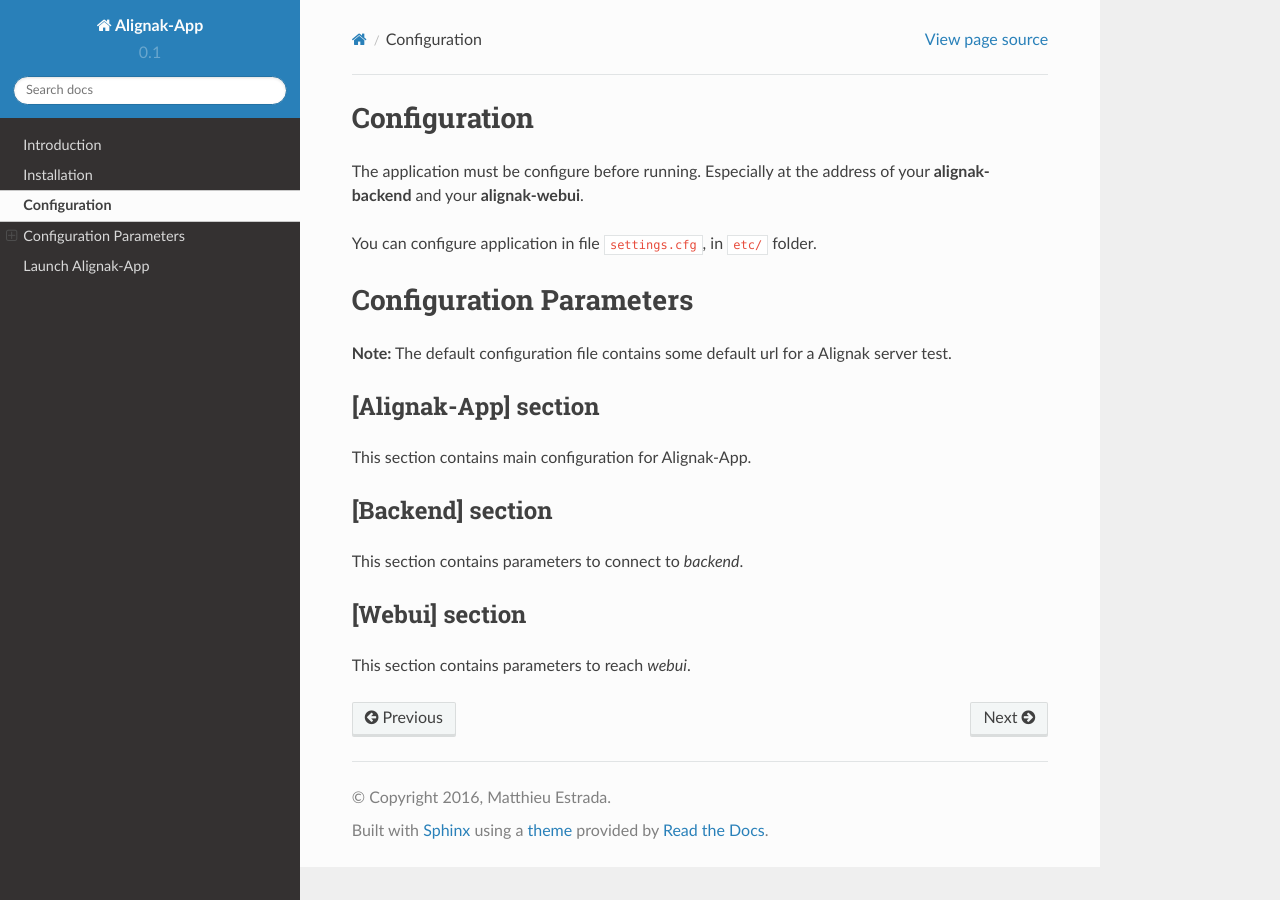
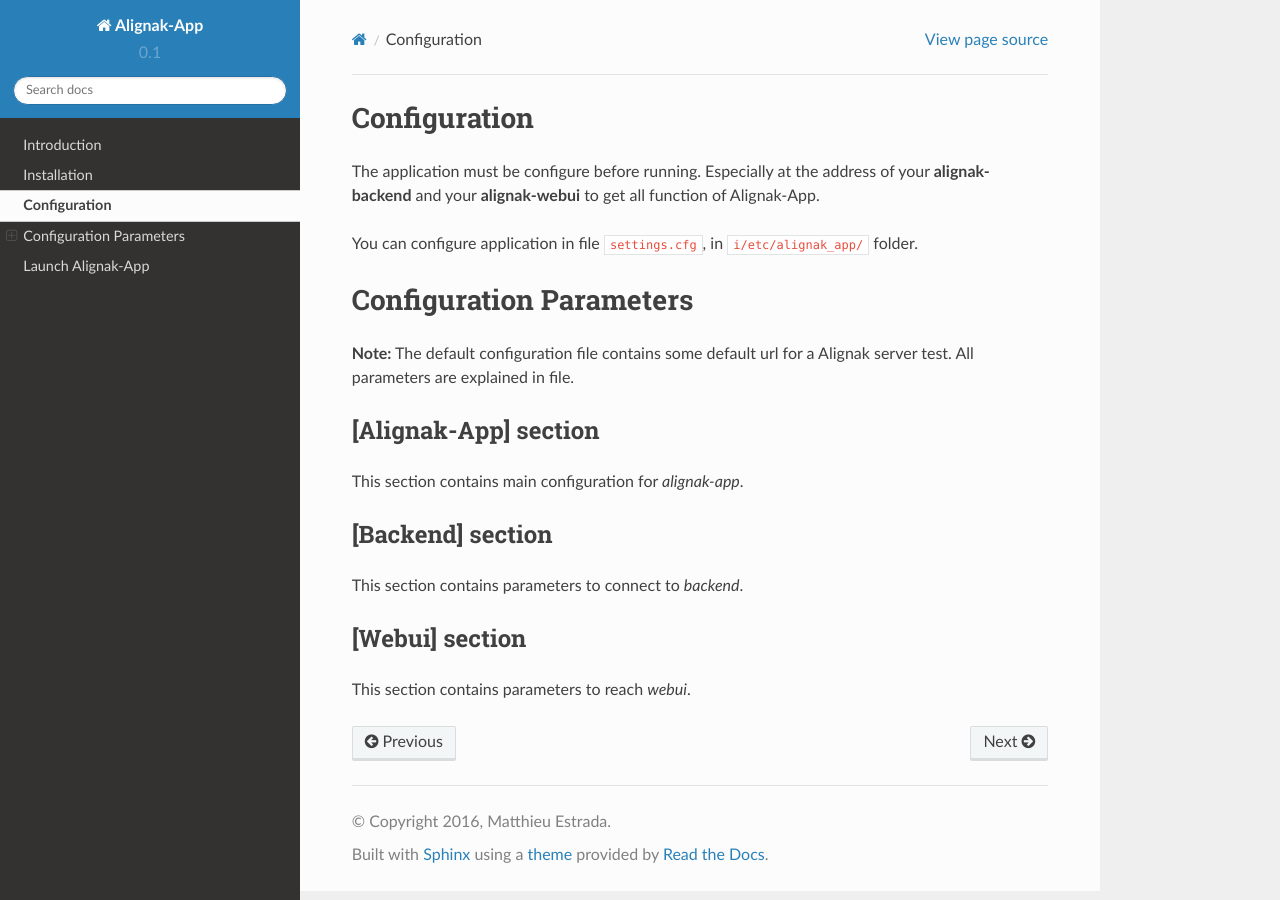
Before and after one commit to Alignak-monitoring-contrib/alignak-app, a Sphinx documentation site: the page built from docs/config.rst, in a window 1280 px wide. Built offline with Sphinx 7.4.7 and the Read the Docs theme 2.0.0, drawn with Linux system fonts in a browser that asks for light colours.

```diff
--- a/docs/config.rst
+++ b/docs/config.rst
@@ -3,19 +3,19 @@
 Configuration
 =============
 
-The application must be configure before running. Especially at the address of your **alignak-backend** and your **alignak-webui**.
+The application must be configure before running. Especially at the address of your **alignak-backend** and your **alignak-webui** to get all function of Alignak-App.
 
-You can configure application in file ``settings.cfg``, in ``etc/`` folder.
+You can configure application in file ``settings.cfg``, in ``i/etc/alignak_app/`` folder.
 
 Configuration Parameters
 ========================
 
-**Note:** The default configuration file contains some default url for a Alignak server test.
+**Note:** The default configuration file contains some default url for a Alignak server test. All parameters are explained in file.
 
 [Alignak-App] section
 ---------------------
 
-This section contains main configuration for Alignak-App.
+This section contains main configuration for *alignak-app*.
 
 [Backend] section
 -----------------
```
Also changed, not shown: README.md (+2 -2 lines), docs/install.rst (+12 -4 lines), docs/launch.rst (+1 -9 lines).
